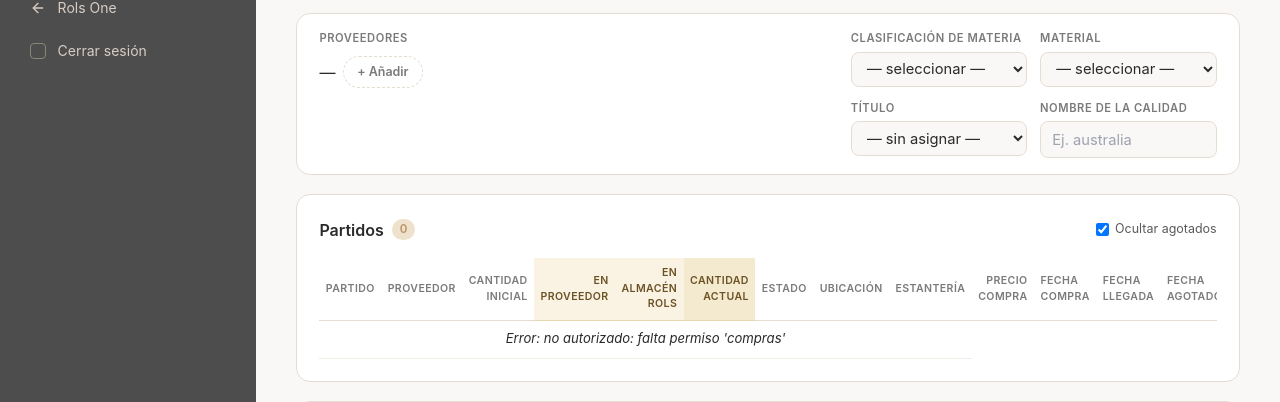
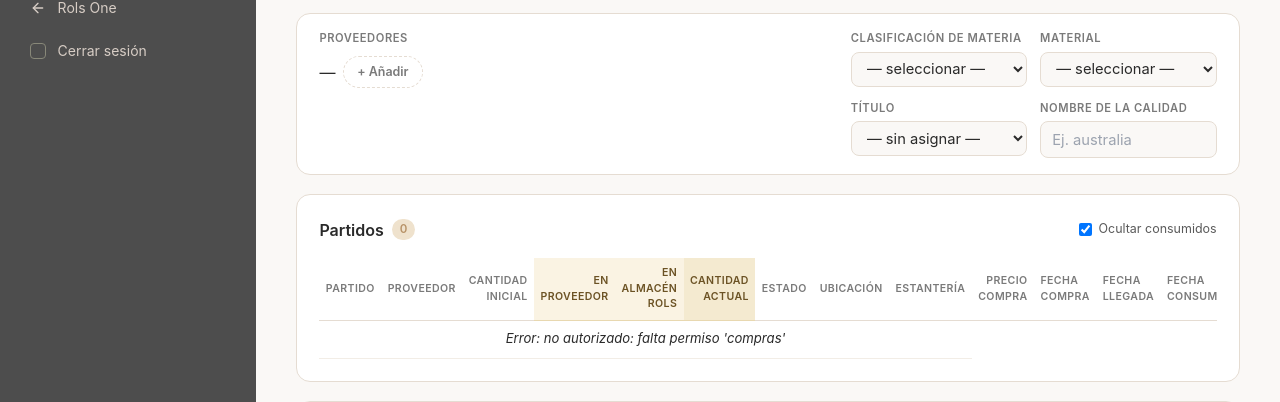
Before and after one commit to ROLSCARPETS/rols-erp-produccion, a Flask app: page /materia-prima/1 in a window 1280 px wide. Shown: the part 280-682 px from the top of the page. Run offline with Flask 3, Linux system fonts and the light colour scheme; some libraries are stand-ins or nearby versions.

Commit message:
partidos: "consumido" en vez de "agotado" + ubicación "en fabricación"
- Renombrado de cara al usuario: el chip AGOTADO pasa a CONSUMIDO, con
  "Ocultar consumidos", "Fecha consumido" y los contadores en la página
  principal ("Mostrar consumidos (N)"). Los slugs internos NO cambian
  (estado_intrinseco="agotado", fecha_agotado, clases CSS): solo etiquetas.
- Nueva ubicación derivada "en fabricación": si TODO el stock vivo de un
  partido sigue en el proveedor (0 kg en almacén Rols), el chip de
  ubicación muestra "EN FABRICACIÓN" (violeta) en vez de "EN ALMACÉN" —
  el proveedor aún está creando el hilo. Automático: al traer kg al
  almacén (⇄ Mover) pasa solo a "en almacén". Se eligió "fabricación"
  y no "producción" para no chocar con el nombre del propio ERP.

Verificado con test funcional: alta 100kg → traslado total a proveedor →
en-fabricacion/activo → 40kg a Rols → en-almacen → consumo total →
agotado + fecha. Otros partidos no cambian. node --check y render OK.

Co-Authored-By: Claude Opus 4.8 <noreply@anthropic.com>

```diff
--- a/app.py
+++ b/app.py
@@ -915,7 +915,13 @@ def api_materia_prima_detalle(calidad_id):
                 "estanteria":         p.get("estanteria"),
                 "observaciones":      p.get("observaciones"),
                 "estado_intrinseco":  "agotado" if (kg + float(p.get("kg_proveedor") or 0)) <= 0 else "activo",
-                "ubicacion":          "en-almacen",
+                # Ubicacion derivada de donde esta el stock: si TODO lo vivo
+                # sigue en el proveedor (0 kg en almacen Rols), el proveedor
+                # aun lo esta fabricando/guardando → "en-fabricacion". En
+                # cuanto entra algo al almacen pasa solo a "en-almacen".
+                "ubicacion":          ("en-fabricacion"
+                                       if (kg <= 0 and float(p.get("kg_proveedor") or 0) > 0)
+                                       else "en-almacen"),
                 "ref_pedido":         None,
                 "fecha_estimada":     None,
             })
--- a/static/js/materia-prima-detalle-page.js
+++ b/static/js/materia-prima-detalle-page.js
@@ -746,12 +746,12 @@ function pintarLotes(lotes) {
   // Contador: lotes visibles + nota de agotados si los hay
   const cnt = document.getElementById('mpd-lotes-count');
   cnt.textContent = nAgotadosOcultos > 0
-    ? `${visibles.length} · ${nAgotadosOcultos} agotado${nAgotadosOcultos === 1 ? '' : 's'} oculto${nAgotadosOcultos === 1 ? '' : 's'}`
+    ? `${visibles.length} · ${nAgotadosOcultos} consumido${nAgotadosOcultos === 1 ? '' : 's'} oculto${nAgotadosOcultos === 1 ? '' : 's'}`
     : `${visibles.length}`;
   const tb = document.getElementById('mpd-lotes-tbody');
   if (!visibles.length) {
     tb.innerHTML = `<tr><td colspan="14" class="mpd-empty">${
-      lotes.length === 0 ? 'No hay partidos.' : 'Todos los partidos están agotados (desactiva el filtro para verlos).'
+      lotes.length === 0 ? 'No hay partidos.' : 'Todos los partidos están consumidos (desactiva el filtro para verlos).'
     }</td></tr>`;
     return;
   }
@@ -824,8 +824,11 @@ function pintarLotes(lotes) {
         <td class="num mpd-bloque-cant mpd-bloque-cant-inicio">${enProveedorHtml}</td>
         <td class="num mpd-bloque-cant mpd-bloque-cant-mas">${enRolsHtml}</td>
         <td class="num mpd-bloque-cant mpd-bloque-cant-igual mpd-bloque-cant-fin">${cantActualHtml}</td>
-        <td><span class="chip chip-${l.estado_intrinseco}">${l.estado_intrinseco}</span></td>
-        <td><span class="chip chip-${l.ubicacion}">${l.ubicacion === 'en-camino' ? 'en camino' : 'en almacén'}</span></td>
+        <td><span class="chip chip-${l.estado_intrinseco}">${l.estado_intrinseco === 'agotado' ? 'consumido' : l.estado_intrinseco}</span></td>
+        <td><span class="chip chip-${l.ubicacion}">${
+          l.ubicacion === 'en-camino' ? 'en camino'
+          : l.ubicacion === 'en-fabricacion' ? 'en fabricación'
+          : 'en almacén'}</span></td>
         <td>${l.tipo === 'fisico'
               ? `<input class="mpd-obs mpd-estanteria" type="text" maxlength="40"
                         data-vid="${escapeHtml(l.variante_id)}"
--- a/static/materia-prima-detalle.css
+++ b/static/materia-prima-detalle.css
@@ -217,6 +217,9 @@
   .chip-agotado { background: #ececec; color: #707070; }
   .chip-en-almacen { background: #faf3e7; color: #8a6d3b; }
   .chip-en-camino  { background: #dbeafe; color: #1e40af; }
+  /* El proveedor aun esta creando el hilo: todo el stock vivo del partido
+     sigue en su almacen (0 kg en Rols). Derivado, no editable. */
+  .chip-en-fabricacion { background: #ede4f3; color: #4a2c6b; }
 
   /* Input observaciones inline */
   input.mpd-obs {
--- a/templates/materia_prima_detalle.html
+++ b/templates/materia_prima_detalle.html
@@ -168,7 +168,7 @@
         </div>
         <label style="font-size:0.78rem; color:#5a5a5a; font-weight:400; display:flex; align-items:center; gap:0.4rem; cursor:pointer">
           <input type="checkbox" id="mpd-ocultar-agotados" checked />
-          Ocultar agotados
+          Ocultar consumidos
         </label>
       </div>
       <div style="overflow-x:auto">
@@ -189,7 +189,7 @@
             <th class="num">Precio compra</th>
             <th>Fecha compra</th>
             <th>Fecha llegada</th>
-            <th>Fecha agotado</th>
+            <th>Fecha consumido</th>
             <th>Observaciones</th>
             <th></th>
           </tr>
```
Also changed, not shown: static/js/materias-primas-page.js.
